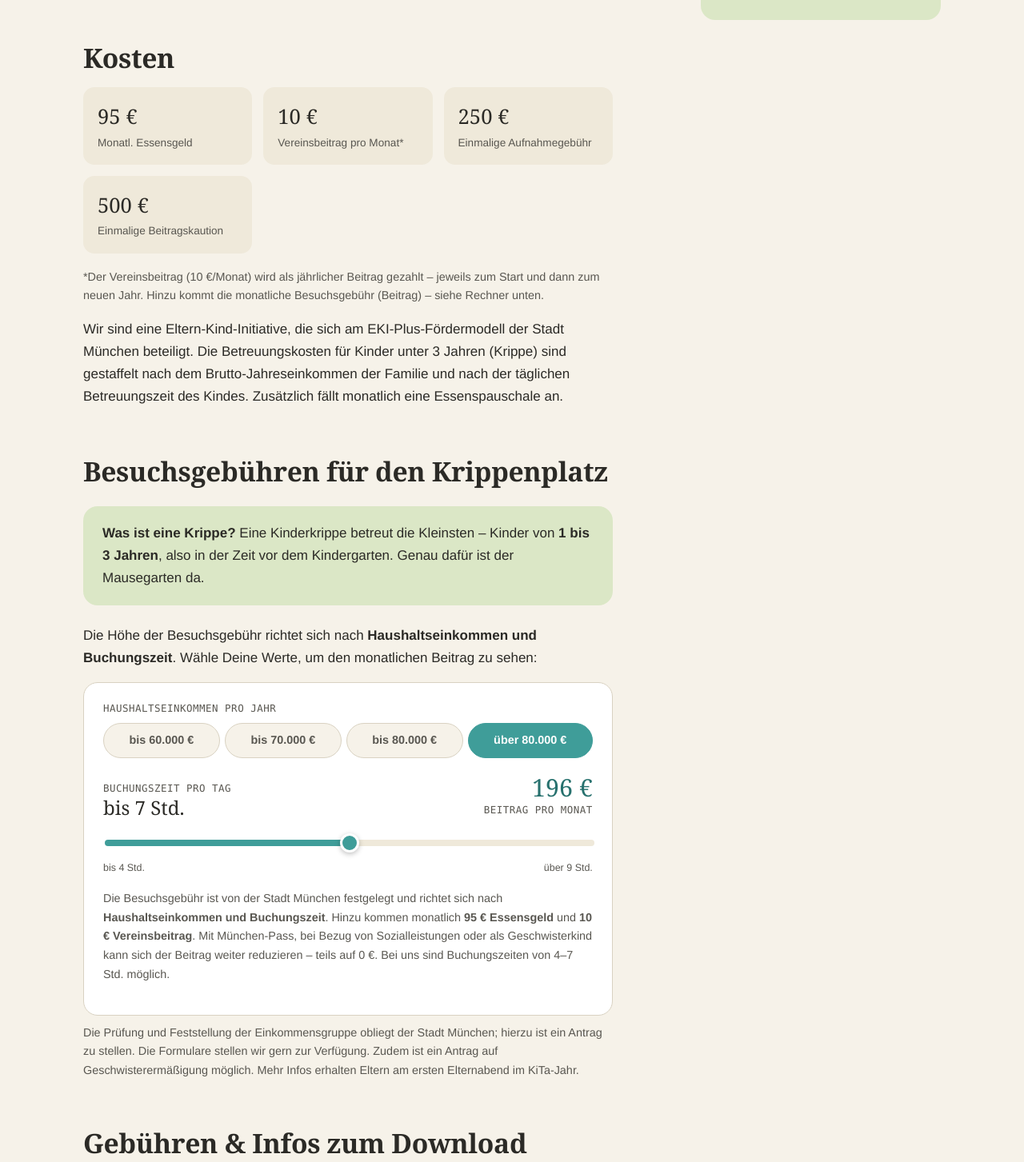
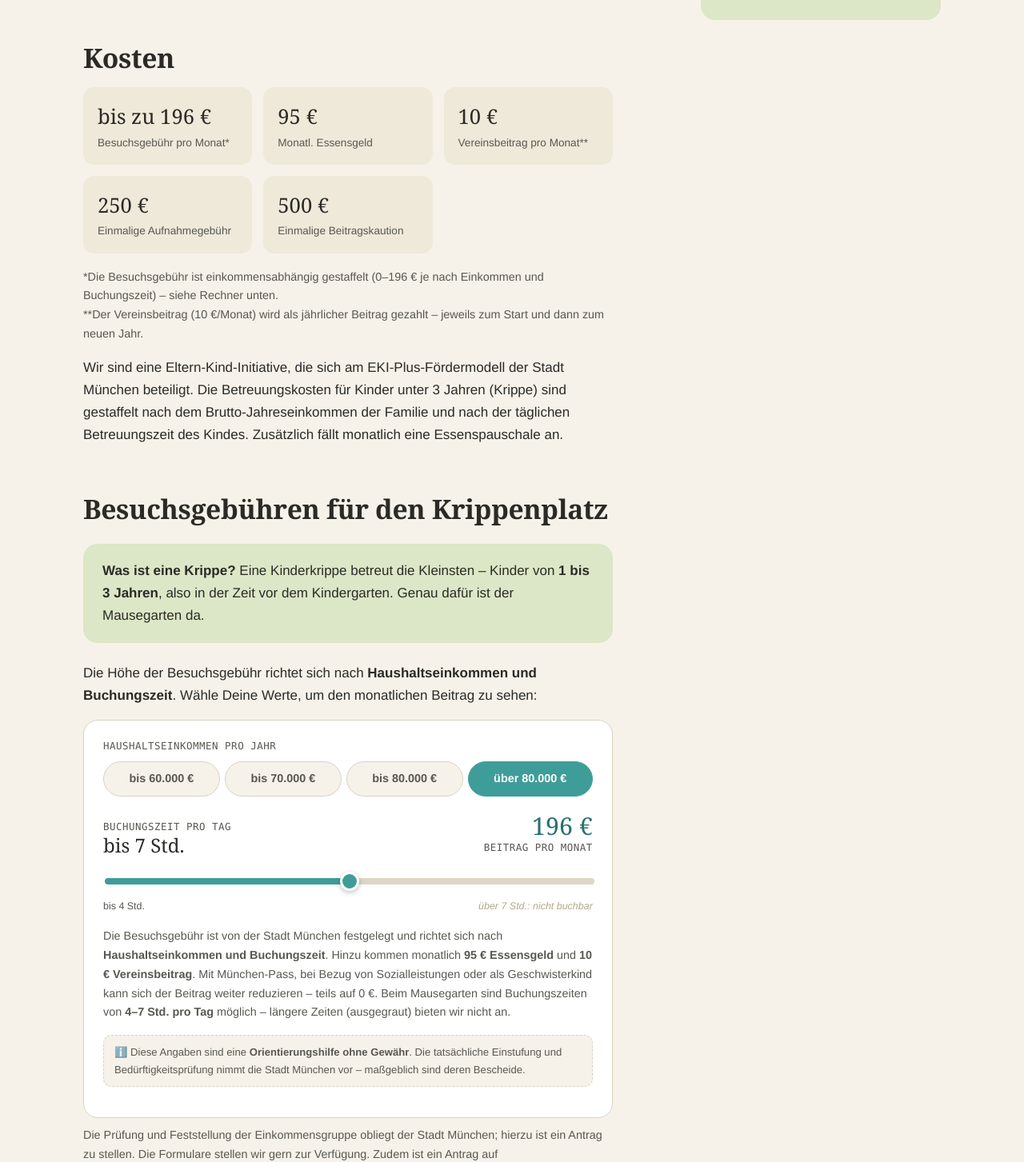
Before and after one commit to lksbrssr/mausegarten, a Next.js app: page /organisation-kosten in a window 1280 px wide. Shown: the part 819-2272 px from the top of the page at 80% size. Built offline with nearby package versions, Linux system fonts and the light colour scheme.

Commit message:
Rechner: nicht-buchbare Zeiten (>7 Std.) ausgegraut & gesperrt, Orientierungshilfe-Disclaimer, 196€-Kachel

```diff
--- a/app/components/KrippenGebuehren.jsx
+++ b/app/components/KrippenGebuehren.jsx
@@ -22,11 +22,15 @@ const incomes = [
   { label: "über 80.000 €", fees: [145, 162, 179, 196, 213, 230, 250] },
 ];
 
+const OFFERED_MAX = 3; // Mausegarten bietet max. "bis 7 Std." an
+
 export default function KrippenGebuehren() {
   const [t, setT] = useState(3); // Standard: bis 7 Std.
   const [inc, setInc] = useState(3); // Standard: über 80.000 €
   const fee = incomes[inc].fees[t];
   const pct = (t / (times.length - 1)) * 100;
+  const offeredPct = (OFFERED_MAX / (times.length - 1)) * 100;
+  const trackBg = `linear-gradient(to right, var(--teal) 0%, var(--teal) ${pct}%, var(--cream-deep) ${pct}%, var(--cream-deep) ${offeredPct}%, #ded7c7 ${offeredPct}%, #ded7c7 100%)`;
 
   return (
     <div className="fee-slider">
@@ -62,13 +66,13 @@ export default function KrippenGebuehren() {
         max={times.length - 1}
         step={1}
         value={t}
-        onChange={(e) => setT(Number(e.target.value))}
+        onChange={(e) => setT(Math.min(Number(e.target.value), OFFERED_MAX))}
         aria-label="Buchungszeit wählen"
-        style={{ "--pct": `${pct}%` }}
+        style={{ background: trackBg }}
       />
       <div className="fee-slider-scale">
         <span>bis 4 Std.</span>
-        <span>über 9 Std.</span>
+        <span className="muted">über 7 Std.: nicht buchbar</span>
       </div>
 
       <p className="fee-slider-note">
@@ -77,8 +81,15 @@ export default function KrippenGebuehren() {
         monatlich <strong>95 € Essensgeld</strong> und{" "}
         <strong>10 € Vereinsbeitrag</strong>. Mit München-Pass, bei Bezug von
         Sozialleistungen oder als Geschwisterkind kann sich der Beitrag weiter
-        reduzieren – teils auf 0 €. Bei uns sind Buchungszeiten von 4–7 Std.
-        möglich.
+        reduzieren – teils auf 0 €. Beim Mausegarten sind Buchungszeiten von{" "}
+        <strong>4–7 Std. pro Tag</strong> möglich – längere Zeiten (ausgegraut)
+        bieten wir nicht an.
+      </p>
+
+      <p className="fee-disclaimer">
+        ℹ️ Diese Angaben sind eine <strong>Orientierungshilfe ohne Gewähr</strong>.
+        Die tatsächliche Einstufung und Bedürftigkeitsprüfung nimmt die Stadt
+        München vor – maßgeblich sind deren Bescheide.
       </p>
     </div>
   );
--- a/app/globals.css
+++ b/app/globals.css
@@ -452,7 +452,17 @@ table.fees td:first-child, table.fees th:first-child { text-align: left; backgro
 }
 .fee-slider-scale { display: flex; justify-content: space-between; margin-top: 8px; }
 .fee-slider-scale span { font-size: 0.78rem; color: var(--ink-soft); }
+.fee-slider-scale span.muted { color: #b2a888; font-style: italic; }
 .fee-slider-note { margin-top: 16px; font-size: 0.9rem; color: var(--ink-soft); }
+.fee-disclaimer {
+  margin-top: 12px;
+  font-size: 0.82rem;
+  color: var(--ink-soft);
+  background: var(--cream);
+  border: 1px dashed var(--line);
+  border-radius: 10px;
+  padding: 10px 13px;
+}
 
 /* ---------- Document download list ---------- */
 .doclist { list-style: none; margin: 14px 0 6px; padding: 0; display: grid; gap: 10px; }
--- a/app/organisation-kosten/page.jsx
+++ b/app/organisation-kosten/page.jsx
@@ -41,15 +41,17 @@ export default function OrgKosten() {
 
           <h2>Kosten</h2>
           <div className="costgrid">
+            <div className="box"><div className="big">bis zu 196 €</div><div className="lbl">Besuchsgebühr pro Monat*</div></div>
             <div className="box"><div className="big">95 €</div><div className="lbl">Monatl. Essensgeld</div></div>
-            <div className="box"><div className="big">10 €</div><div className="lbl">Vereinsbeitrag pro Monat*</div></div>
+            <div className="box"><div className="big">10 €</div><div className="lbl">Vereinsbeitrag pro Monat**</div></div>
             <div className="box"><div className="big">250 €</div><div className="lbl">Einmalige Aufnahmegebühr</div></div>
             <div className="box"><div className="big">500 €</div><div className="lbl">Einmalige Beitragskaution</div></div>
           </div>
           <p style={{ fontSize: "0.9rem", color: "var(--ink-soft)" }}>
-            *Der Vereinsbeitrag (10 €/Monat) wird als jährlicher Beitrag gezahlt –
-            jeweils zum Start und dann zum neuen Jahr. Hinzu kommt die monatliche
-            Besuchsgebühr (Beitrag) – siehe Rechner unten.
+            *Die Besuchsgebühr ist einkommensabhängig gestaffelt (0–196 € je nach
+            Einkommen und Buchungszeit) – siehe Rechner unten.<br />
+            **Der Vereinsbeitrag (10 €/Monat) wird als jährlicher Beitrag gezahlt –
+            jeweils zum Start und dann zum neuen Jahr.
           </p>
 
           <p>
```
